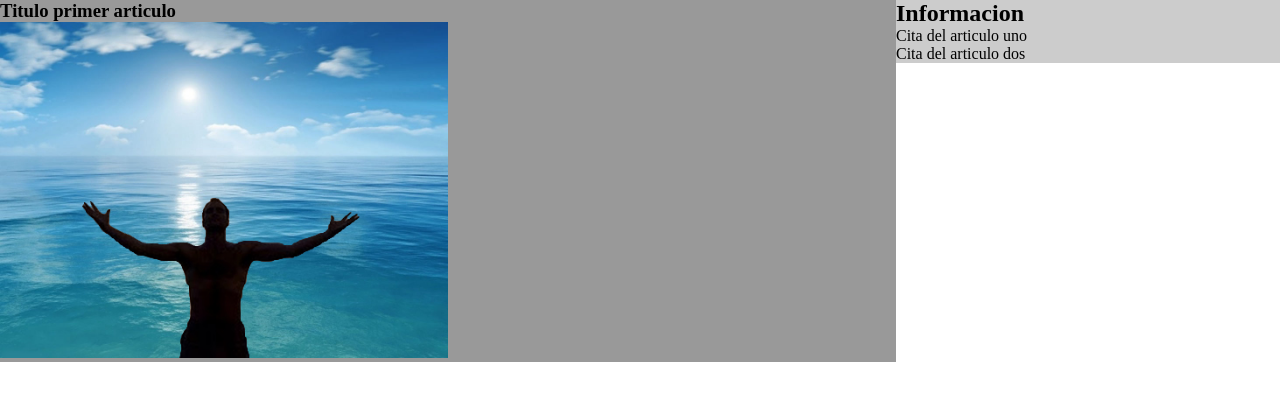
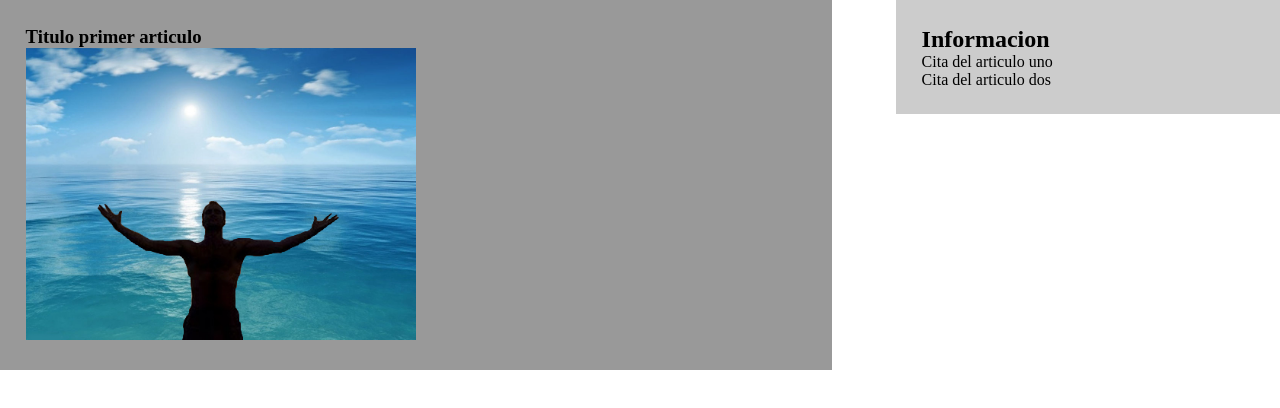
Before and after one commit to GaboHb/CSS-GitHub, a plain HTML site: page area_visualizacion.html in a window 1280 px wide. Drawn offline with Linux system fonts and the light colour scheme.

Commit message:
Adding margins an fills to flexible elements

```diff
--- a/css/porcentajes.css
+++ b/css/porcentajes.css
@@ -5,13 +5,16 @@
 
 section {
     float: left;
-    width: 70%;
+    width: 61%;
+    padding: 2%;
+    margin-right: 5%;
     background-color: #999999;
 }
 
 aside {
     float: left;
-    width: 30%;
+    width: 26%;
+    padding: 2%;
     background-color: #cccccc;
 }
 .recuperar {
```
